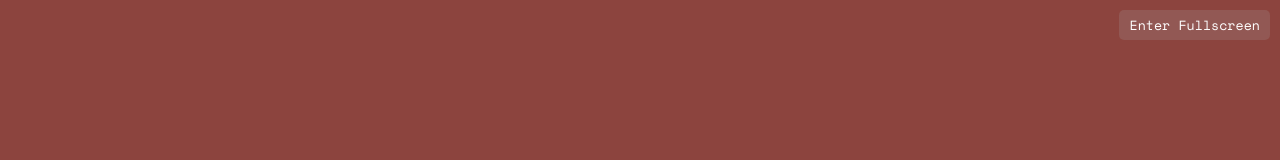
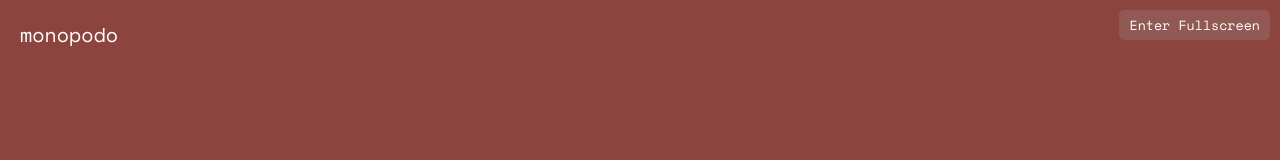
Before and after one commit to SourGeckoo/monopodo, a Next.js app: page / in a window 1280 px wide. Shown: the top 160 px of the page. Built offline with nearby package versions, Linux system fonts and the light colour scheme; a web font is replaced by a local one.

Commit message:
added brading

```diff
--- a/app/page.js
+++ b/app/page.js
@@ -118,6 +118,7 @@ export default function Home() {
         <link rel="icon" href="/favicon.ico" />
       </Head>
       <main className={`${styles.main} ${spacemonofont.className}`}>
+        <p className={`${styles.brand}`}>monopodo</p>
         <button
           onClick={toggleFullscreen}
           className={`${styles.fullscreenButton} ${spacemonofont.className}`}
--- a/app/page.module.css
+++ b/app/page.module.css
@@ -81,3 +81,11 @@
 .fullscreenButton:hover {
   background-color: rgba(194, 193, 193, 0.3);
 }
+
+.brand {
+  position: absolute;
+  top: 0px;
+  left: 10px;
+  padding: 0px 10px;
+  font-size: 15pt;
+}
```
